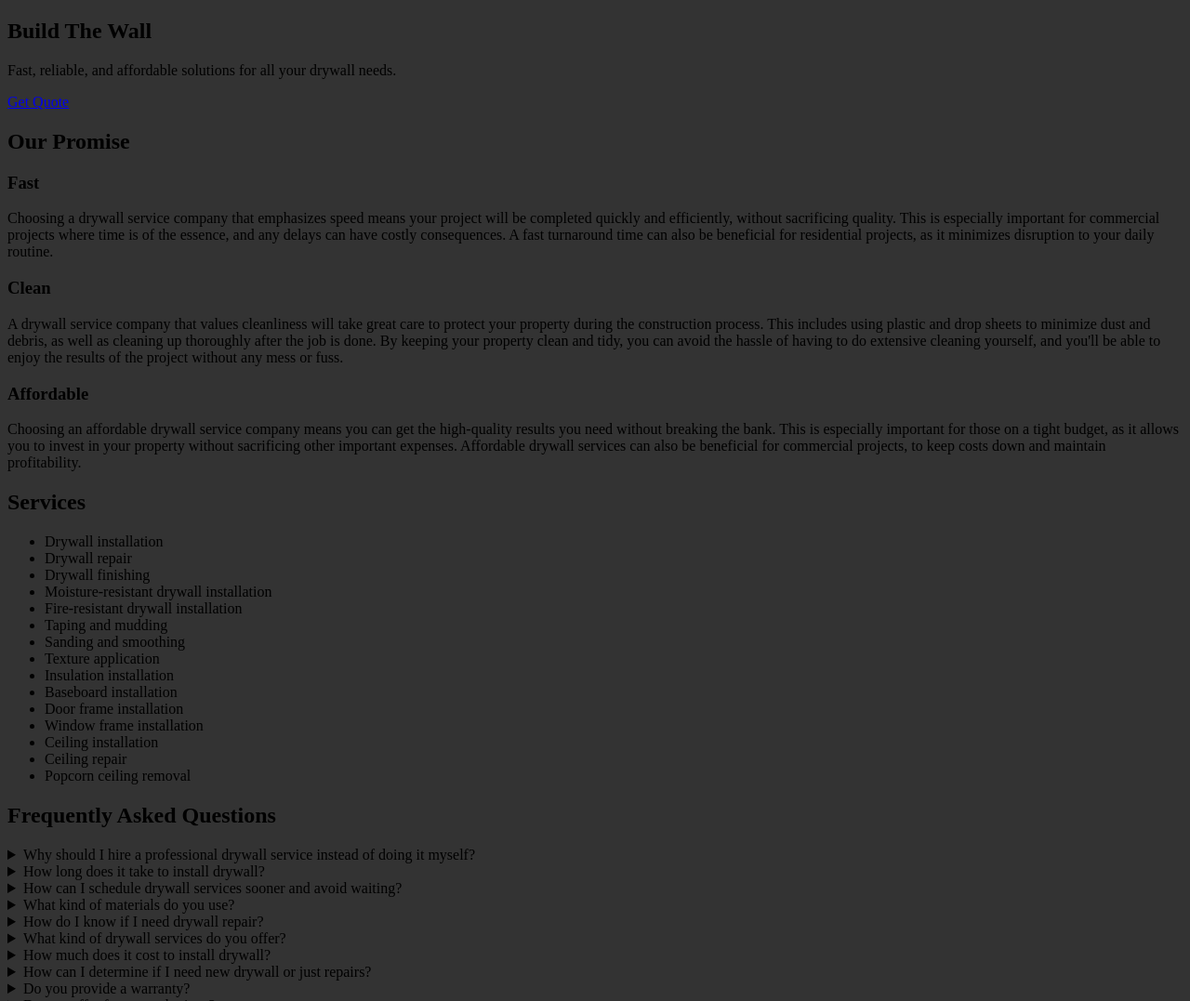
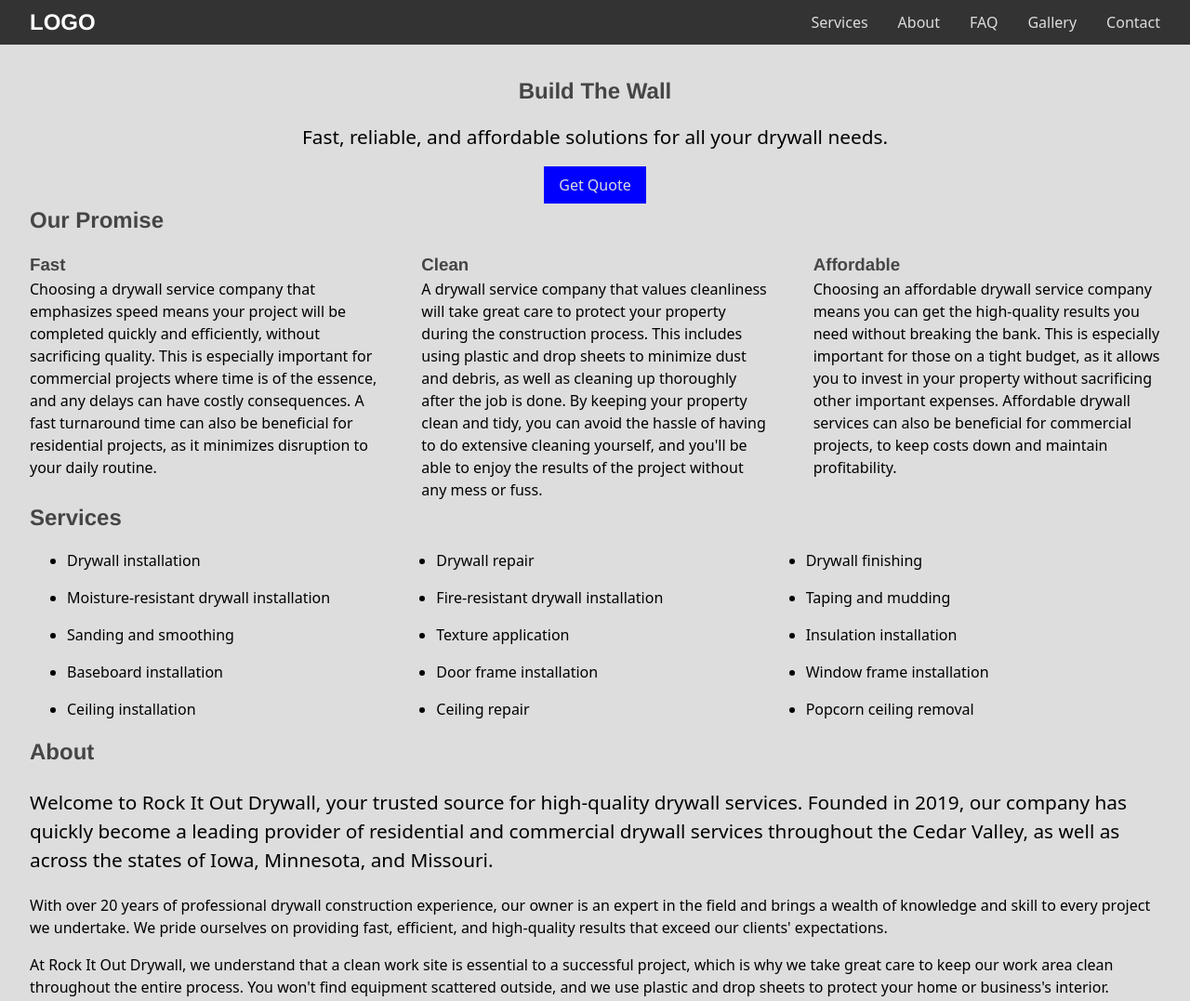
Before and after one commit to ndrokke/rockItOut, a plain HTML site: page index.html in a window 1280 px wide. Shown: the top 1077 px of the page at 93% size. Drawn offline with Linux system fonts and the light colour scheme.

Commit message:
Added css for variables and layouts

```diff
--- a/css/styles.css
+++ b/css/styles.css
@@ -1,3 +1,140 @@
+:root {
+    --clr-primary: hsl(240, 100%, 50%);
+    --clr-dark: hsl(0, 0%, 20%);
+    --clr-gray:hsl(0, 0%, 27%);
+    --clr-lt-gray:hsl(0, 0%, 75%);
+    --clr-neutral: #ddd;
+    --ff-base: system-ui, -apple-system, BlinkMacSystemFont, 'Segoe UI', Roboto, Oxygen, Ubuntu, Cantarell, 'Open Sans', 'Helvetica Neue', sans-serif;
+    --ff-heading:'Franklin Gothic Medium', 'Arial Narrow', Arial, sans-serif;
+    --fs-body: 16px;
+    --fw-regular: 400;
+    --fw-bold: 700;
+}
+
+h1,h2,h3,h4,h5,h6 {
+    font-family:var(--ff-heading);
+    margin:0;
+    color:var(--clr-gray);
+}
+
+h2 {
+    margin-bottom:1rem;
+}
+
 body {
-    background-color:#333;
+    padding:0;
+    margin:0;
+    background-color:var(--clr-neutral);
+    font-family:var(--ff-base);
+    font-size:var(--fs-body);
+    font-weight:var(--fw-regular);
+    line-height: 1.5;
 }
+
+header, section {
+    padding-left:clamp(1em, 2em, 3em);
+    padding-right:clamp(1em,32px, 3em);
+}
+
+
+header {
+    height:3em;
+    background-color:var(--clr-dark);
+    display:flex;
+    align-items: center;
+    justify-content: space-between;
+    position: sticky;
+    top:0;
+}
+
+
+a {
+    text-decoration: none;
+    color:var(--clr-neutral);
+}
+
+a.button {
+    padding:0.5em 1em;
+    background-color:var(--clr-primary);
+
+}
+p.lead {
+    font-size:1.3rem;
+}
+
+/*===============================
+HEADER
+================================*/
+header nav {
+display:flex;
+gap:1rem;
+}
+
+
+@media (width > 768px) {
+ .header nav { gap:2em;}
+}
+
+
+/*===============================
+HERO
+================================*/
+.hero {
+    display:flex;
+    flex-direction: column;
+    gap:1rem;
+    align-items:center;
+    margin-top:2rem;
+
+}
+.hero p.lead {
+    margin:0;
+ }
+
+
+/*===============================
+BENFEITS
+================================*/
+
+.benefits-wrapper {
+--column-count: 1;
+display:grid;
+gap:3rem;
+grid-template-columns:
+repeat(var(--column-count), 1fr);
+}
+
+@media (width > 768px) {
+.benefits-wrapper { --column-count: 3;}
+}
+
+.benefit p {
+    padding:0;
+    margin:0;
+}
+
+/*===============================
+SERVICES
+================================*/
+.services ul {
+    display:grid;
+    gap:1rem;
+    grid-template-columns:
+        repeat(auto-fit, minmax(min(22rem, 100%), 1fr))
+}
+/*===============================
+FAQ
+================================*/
+details {
+    margin-top:1em;
+}
+
+
+summary {
+    padding:1em 0;
+    border-top:1px solid #333;
+}
+
+summary::before {
+    border-top:1px solid #333;
+}
--- a/index.html
+++ b/index.html
@@ -9,9 +9,16 @@
 </head>
 <body>
     <header class="header">
-        <div class="logo"></div>
-        <nav class="nav-top"></nav>
+        <div class="logo"><h3 style="color:#fff; font-size:24px">LOGO</h3></div>
+        <nav class="nav-top">
+            <a href="#">Services</a>
+            <a href="#">About</a>
+            <a href="#">FAQ</a>
+            <a href="#">Gallery</a>
+            <a href="#">Contact</a>
+        </nav>
     </header>
+<main>
     <section class="hero">
 <h1>Build The Wall</h1>
 <p class="lead">Fast, reliable, and affordable solutions for all your drywall needs.</p>
@@ -21,12 +28,20 @@
 </section>
 <section class="features">
 <h2>Our Promise</h2>
+<div class="benefits-wrapper">
+<div class="benefit">
     <h3>Fast</h3>
 <p>Choosing a drywall service company that emphasizes speed means your project will be completed quickly and efficiently, without sacrificing quality. This is especially important for commercial projects where time is of the essence, and any delays can have costly consequences. A fast turnaround time can also be beneficial for residential projects, as it minimizes disruption to your daily routine.</p>
+</div>
+<div class="benefit">
 <h3>Clean</h3>
 <p>A drywall service company that values cleanliness will take great care to protect your property during the construction process. This includes using plastic and drop sheets to minimize dust and debris, as well as cleaning up thoroughly after the job is done. By keeping your property clean and tidy, you can avoid the hassle of having to do extensive cleaning yourself, and you'll be able to enjoy the results of the project without any mess or fuss.</p>
+</div>
+<div class="benefit">
 <h3>Affordable</h3>
 <p>Choosing an affordable drywall service company means you can get the high-quality results you need without breaking the bank. This is especially important for those on a tight budget, as it allows you to invest in your property without sacrificing other important expenses. Affordable drywall services can also be beneficial for commercial projects, to keep costs down and maintain profitability.</p>
+</div>
+</div>
     </section>
     <section class="services">
         <h2>Services</h2>
@@ -48,15 +63,24 @@
             <li><i class="bi bi-check-circle-fill"></i> Popcorn ceiling removal</li>
         </ul>
     </section>
-    <section class="gallery">
-
+    <section class="about">
+        <h2>About</h2>
+        <p class="lead">Welcome to Rock It Out Drywall, your trusted source for high-quality drywall services. Founded in 2019, our company has quickly become a leading provider of residential and commercial drywall services throughout the Cedar Valley, as well as across the states of Iowa, Minnesota, and Missouri.</p>
+        <p>With over 20 years of professional drywall construction experience, our owner is an expert in the field and brings a wealth of knowledge and skill to every project we undertake. We pride ourselves on providing fast, efficient, and high-quality results that exceed our clients' expectations.</p>
+        <p>At Rock It Out Drywall, we understand that a clean work site is essential to a successful project, which is why we take great care to keep our work area clean throughout the entire process. You won't find equipment scattered outside, and we use plastic and drop sheets to protect your home or business's interior.</p>
+        <p>We are committed to providing the best possible service to our clients and take great pride in our work. Whether you need drywall installation, repair, or finishing services, you can count on us to deliver exceptional results every time.</p>
+        <p>Thank you for considering Rock It Out Drywall for your next project. Contact us today to schedule a consultation and let us show you why we are the go-to drywall service provider in the Cedar Valley and beyond.</p>
     </section>
     <section class="faq">
         <h2>Frequently Asked Questions</h2>
     <!--
+    <section class="gallery">
+
+    </section>
+
         <i class="bi bi-question-circle pe-2"></i>
     -->
-        <details><summary>Why should I hire a professional drywall service instead of doing it myself?</summary>
+        <details class="first"><summary>Why should I hire a professional drywall service instead of doing it myself?</summary>
         While DIY drywall projects can be tempting, there are many benefits to hiring a professional service. Our team has years of experience and specialized tools to get the job done quickly and efficiently, while ensuring that the end result looks great. We also use high-quality materials that are designed to last, which can save you time and money in the long run.
         </details>
         <details><summary>How long does it take to install drywall?</summary>
@@ -87,13 +111,6 @@
         Yes, we offer free consultations for all of our drywall services. We will come to your home or business to assess your needs and provide you with an estimate for the work.
         </details>
     </section>
-    <section class="about">
-        <h2>About</h2>
-        <p class="lead">Welcome to Rock It Out Drywall, your trusted source for high-quality drywall services. Founded in 2019, our company has quickly become a leading provider of residential and commercial drywall services throughout the Cedar Valley, as well as across the states of Iowa, Minnesota, and Missouri.</p>
-        <p>With over 20 years of professional drywall construction experience, our owner is an expert in the field and brings a wealth of knowledge and skill to every project we undertake. We pride ourselves on providing fast, efficient, and high-quality results that exceed our clients' expectations.</p>
-        <p>At Rock It Out Drywall, we understand that a clean work site is essential to a successful project, which is why we take great care to keep our work area clean throughout the entire process. You won't find equipment scattered outside, and we use plastic and drop sheets to protect your home or business's interior.</p>
-        <p>We are committed to providing the best possible service to our clients and take great pride in our work. Whether you need drywall installation, repair, or finishing services, you can count on us to deliver exceptional results every time.</p>
-        <p>Thank you for considering Rock It Out Drywall for your next project. Contact us today to schedule a consultation and let us show you why we are the go-to drywall service provider in the Cedar Valley and beyond.</p>
-    </section>
+</main>
 </body>
 </html>
```
Also changed, not shown: 1 other file. Lines whose indentation alone changed are shown as unchanged.
